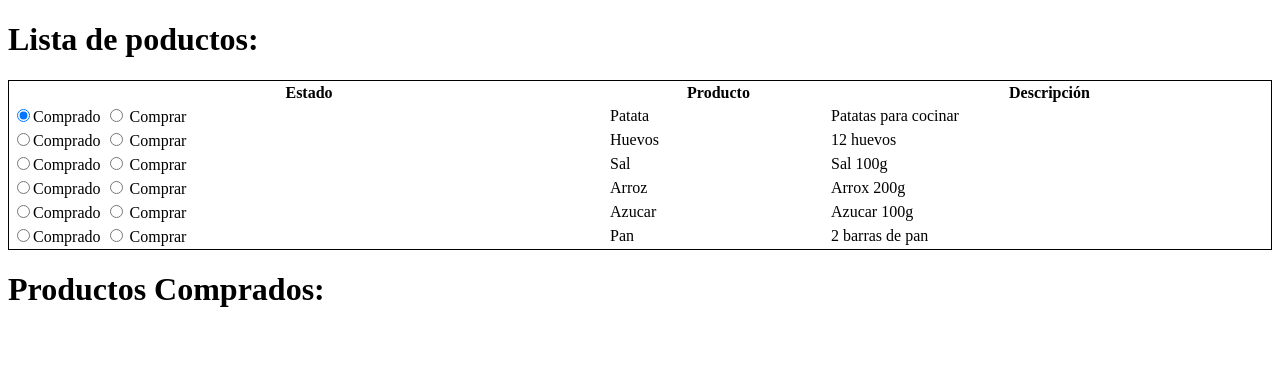
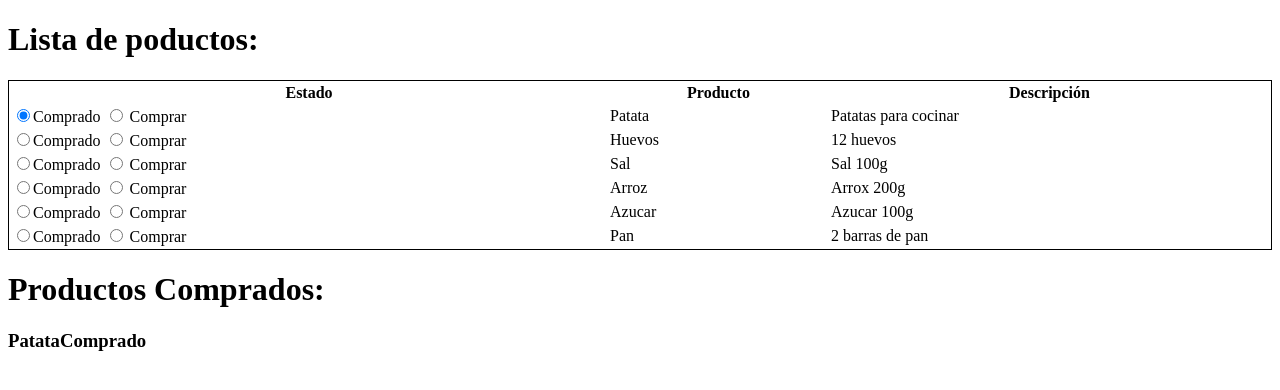
Before and after one commit to lvaqueiroperez/SXE_EjerListaCompra, an Angular app: page / in a window 1280 px wide. Both pictures are taken after a click on the radio button 23 px from the left and 115 px from the top of the page. Shown: the top 390 px of the page. Built offline with nearby package versions, Linux system fonts and the light colour scheme.

Commit message:
"Usamos el ngModel para crear una lista iteractiva de productos comprados debajo de la tabla"

```diff
--- a/src/app/productos/productos.component.html
+++ b/src/app/productos/productos.component.html
@@ -8,7 +8,7 @@
   <tr *ngFor="let producto of productosA index as i;">
     <td>
       <!--PODEMOS PONER LOS RADIOBUTTONS CON ETIQUETAS EXTERNAS PARA PODER USAR EN ELLOS EL CSS-->
-      <input type="radio" name="comprado-{{i}}" value="si" [(ngModel)]="producto.comprado" [value]=true >Comprado
+      <input type="radio" name="comprado-{{i}}" value="si" [(ngModel)]="producto.comprado" [value]=true>Comprado
       <input type="radio" name="comprado-{{i}}" value="no" [(ngModel)]="producto.comprado" [value]=false> Comprar
     </td>
     <td>{{producto.nombre}}</td>
@@ -16,6 +16,8 @@
   </tr>
 </table>
 <h1>Productos Comprados: </h1>
+<span *ngFor="let producto of productosA index as i;">
+<h3 *ngIf="productosA[i].comprado">{{producto.nombre}}Comprado</h3>
 
-
+</span>
 <!-- COMO CENTRARLOS???-->
```
